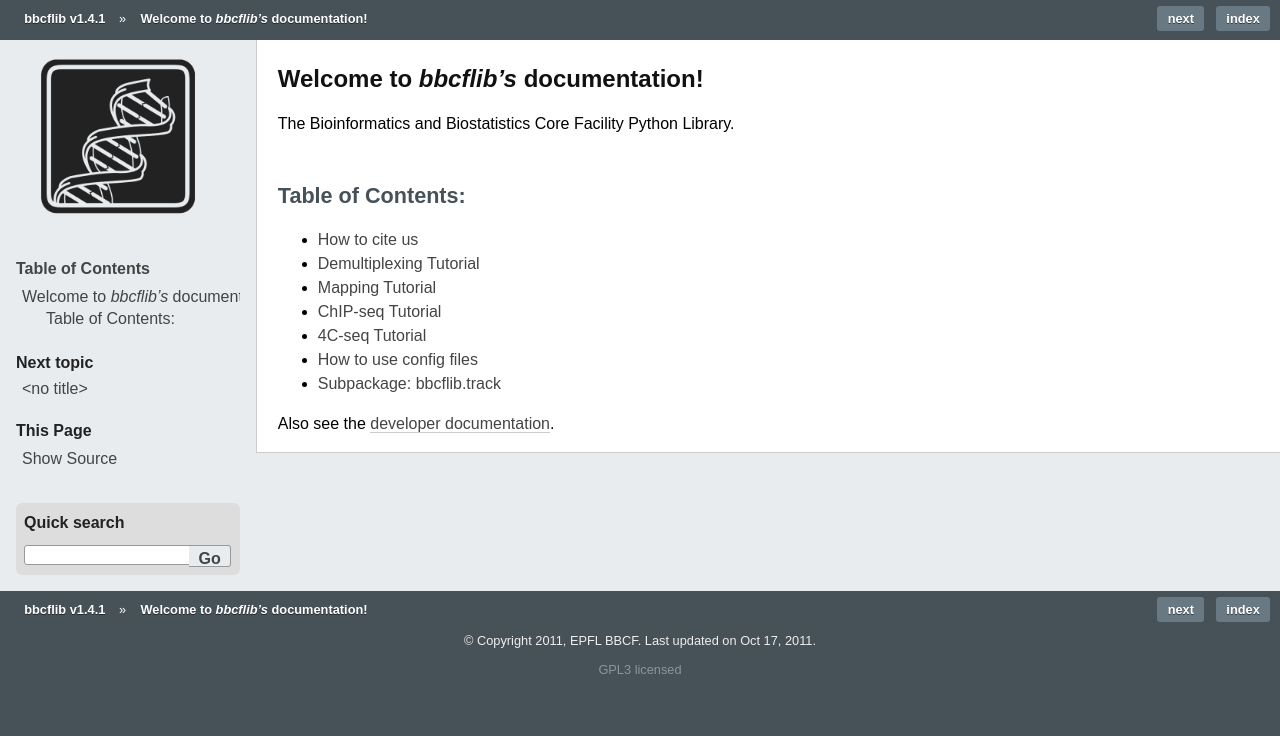
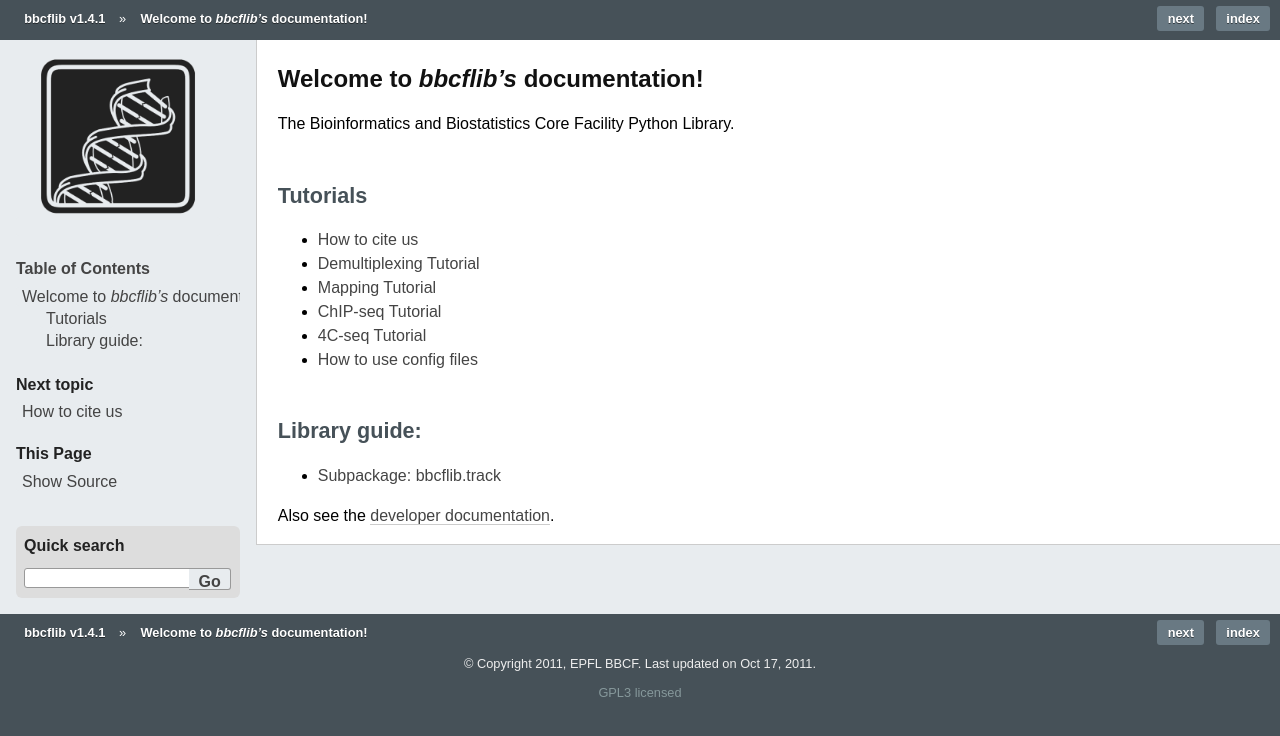
Before and after one commit to bbcf/bbcflib, a Sphinx documentation site: the page built from doc/index.rst, in a window 1280 px wide. Shown: the top 736 px of the page. Built offline with Sphinx 7.4.7, drawn with Linux system fonts in a browser that asks for light colours; formulas are drawn with MathJax 3.

Commit message:
structured toc

```diff
--- a/doc/index.rst
+++ b/doc/index.rst
@@ -7,12 +7,11 @@ Welcome to *bbcflib's* documentation!
 =====================================
 The Bioinformatics and Biostatistics Core Facility Python Library.
 
-Table of Contents:
-''''''''''''''''''
+Tutorials
+'''''''''
 .. toctree::
    :maxdepth: 1
 
-   bbcflib
    references
    tutorial_demultiplexing
    tutorial_mapseq
@@ -20,6 +19,14 @@ Table of Contents:
    tutorial_4cseq
    tutorial_config_files
 
+Library guide:
+''''''''''''''
+.. specification
+
+.. toctree::
+   :maxdepth: 1
+
+   bbcflib
    bbcflib_common
    bbcflib_daflims
    bbcflib_email
@@ -33,4 +40,6 @@ Table of Contents:
    bbcflib_gdv
    bbcflib_track
 
+
+
 Also see the `developer documentation <http://bbcf.github.com/bbcflib/>`_.
```
